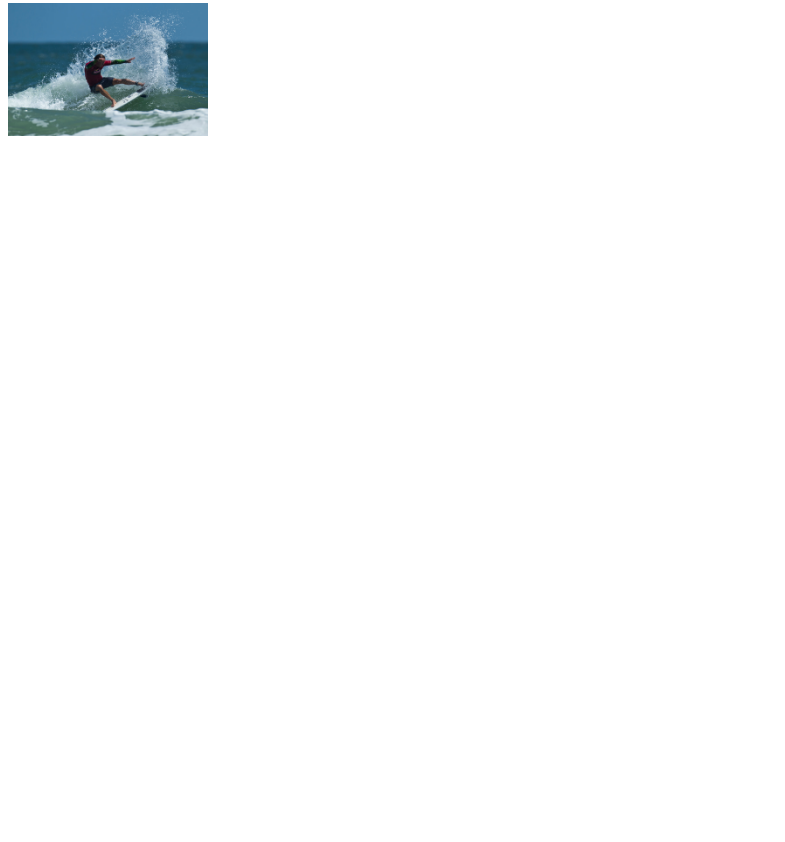
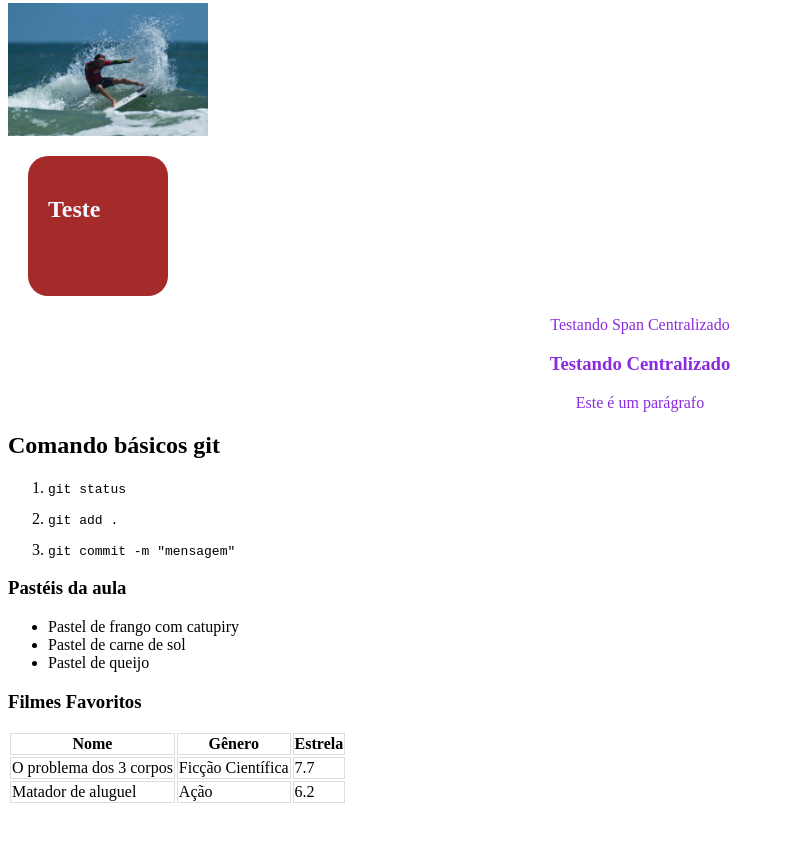
Before and after one commit to PLN141/dc_html, a plain HTML site: page index.html in a window 1280 px wide. Shown: the part 450-1292 px from the top of the page, without its empty margins (0-785 px from the left). Before the commit the page ends 800 px from the top, so only its background shows below. Drawn offline with Linux system fonts and the light colour scheme.

Commit message:
Aprendendo novas tags

```diff
--- a/index.html
+++ b/index.html
@@ -1,8 +1,34 @@
 <html>
     <head>
         <style>
-            body { }
+            body {
+                padding-bottom: 350px;
+             }
+
+             #caixa {
+                height: 100px;
+                width: 100px;
+                background-color: brown;
+                border-color:aqua;
+                border-radius: 20px;
+                color:aliceblue;
+                /* padding: espaçamento interno. */
+                padding: 20px;
+                /* margin: espaçamento externo */
+                margin: 20px;
+             }
+
+             .center{
+                color:blueviolet;
+                text-align: center;
+             }
+             td, th{
+                border: 1px solid #dddddd;
+             }
+
         </style>
+        <!--códigos de emoji: https://emojipedia.org/-->
+
         <title>meu primeiro HTML</title>
     </head>
 
@@ -24,6 +50,62 @@
     <hr/>
 
     <img src="img/jacksonville-florida-surf.avif" width="200px"/>
+
+        <div id="caixa">
+            <h2>Teste</h2>
+        </div>
+
+        <div class="center">
+            <span>Testando Span Centralizado</span>
+            <h3>Testando Centralizado</h3>
+        </div>
+        <div class="center">
+            <p>Este é um parágrafo</p>
+        </div>
+        <!--Lista Ordenada-->
+        <h2>Comando básicos git</h2>
+        <ol>
+            <li>
+                <pre>git status</pre>
+            </li>
+            <li>
+                <pre>git add .</pre>
+            </li>
+            <li>
+                <pre>git commit -m "mensagem"</pre>
+            </li>
+        </ol>
+
+        <!--Lista não Ordenada-->
+        <h3>Pastéis da aula</h3>
+        <ul>
+            <li>Pastel de frango com catupiry</li>
+            <li>Pastel de carne de sol</li>
+            <li>Pastel de queijo</li>
+        </ul>
+
+        <!--Tabela-->
+        <h3>Filmes Favoritos</h3>
+        <table>
+            <!--Primeira linha tabela são colunas th (table head)-->
+            <tr>
+                <th>Nome</th>
+                <th>Gênero</th>
+                <th>Estrela</th>
+            </tr>
+            <!--As seguintes são os dados-->
+            <tr>
+                <td>O problema dos 3 corpos</td>
+                <td>Ficção Científica</td>
+                <td>7.7</td>
+            </tr>
+            <tr>
+                <td>Matador de aluguel</td>
+                <td>Ação</td>
+                <td>6.2</td>
+            </tr>
+        </table>
+
     </body>
 
 </html>
```
